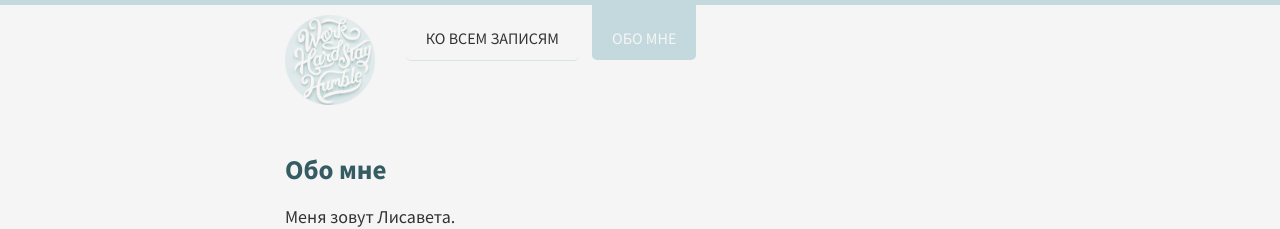
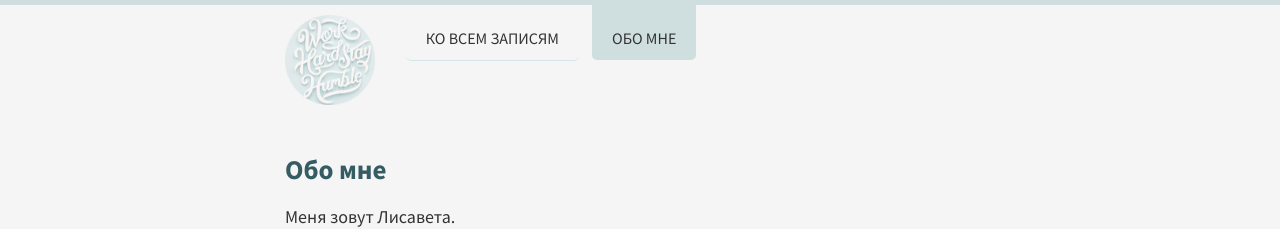
Before and after one commit to Lisaveta-K/lisaveta-k.github.io, a Jekyll site: the page built from about/index.md, in a window 1280 px wide. Shown: the top 229 px of the page. Built offline with Jekyll 4.4.1, drawn with Linux system fonts in a browser that asks for light colours; nearby versions of some CDN libraries; Markdown is read by kramdown in place of the engine named in the settings.

Commit message:
flashing removed

```diff
--- a/public/css/main.scss
+++ b/public/css/main.scss
@@ -20,7 +20,7 @@
 
 body {
   background-color: $site-background-color;
-  border-top: 5px solid lighten(#b4cfd4,5%);
+  border-top: 5px solid #cfdfe0;
   font-family: 'Source Sans Pro', sans-serif;
   color: $contrast-color;
   font-weight: 400;
@@ -202,21 +202,20 @@
     text-transform: uppercase;
     border-radius: 0 0 5px 5px;
     border-bottom: 1px solid lighten(#b4cfd4, 10%);
-    transition: all ease-in-out .3s;
+    transition: all ease-in-out .7s;
 
     &:hover,
     &.current-page {
-      color: $site-background-color;
       border-bottom: none;
     }
 
     &:hover {
-      background-color: lighten(#b4cfd4,5%);
-      transform: translateY(5px);
+      background-color: #cfdfe0;
+      // transform: translateY(5px);
     }
 
     &.current-page {
-      background-color: lighten(#b4cfd4, 5%);
+      background-color: #cfdfe0;
     }
   }
 }
```
Also changed, not shown: 3 other files.
